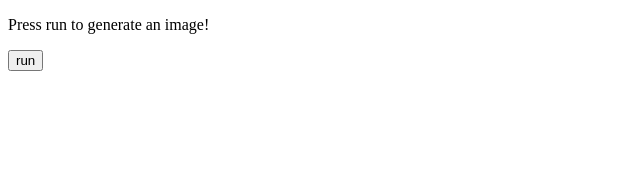
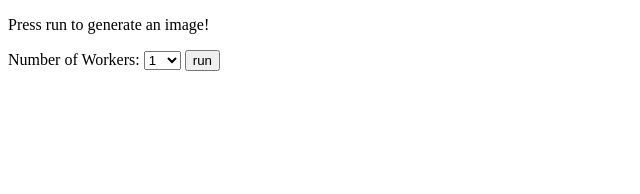
Before and after one commit to cruzken/rust_raytracer, a website built with webpack: page www/index.html in a window 1280 px wide. Shown: the whole page, without its empty margins (0-640 px from the left). Built offline with nearby package versions, Linux system fonts and the light colour scheme.

Commit message:
added worker number selection

```diff
--- a/www/app/main.js
+++ b/www/app/main.js
@@ -14,8 +14,9 @@ let received = 0;
 let t0;
 
 submitButton.addEventListener("click", async () => {
+  const workerCount = Number(document.getElementById('workerNum').value);
   let workers = [];
-  for (let i = 0; i < 4; i++) {
+  for (let i = 0; i < workerCount; i++) {
     workers[i] = new Worker("./worker.js");
   }
 
--- a/www/index.html
+++ b/www/index.html
@@ -11,6 +11,15 @@
     <p>
         Press run to generate an image!
     </p>
+    Number of Workers:
+    <select id="workerNum">
+        <option value="1">1</option>
+        <option value="2">2</option>
+        <option value="4">4</option>
+        <option value="8">8</option>
+        <option value="16">16</option>
+    </select>
+
     <button type="button" id="submitButton">run</button>
     <p id="result"></p>
       <canvas id="canvas"></canvas>
```
